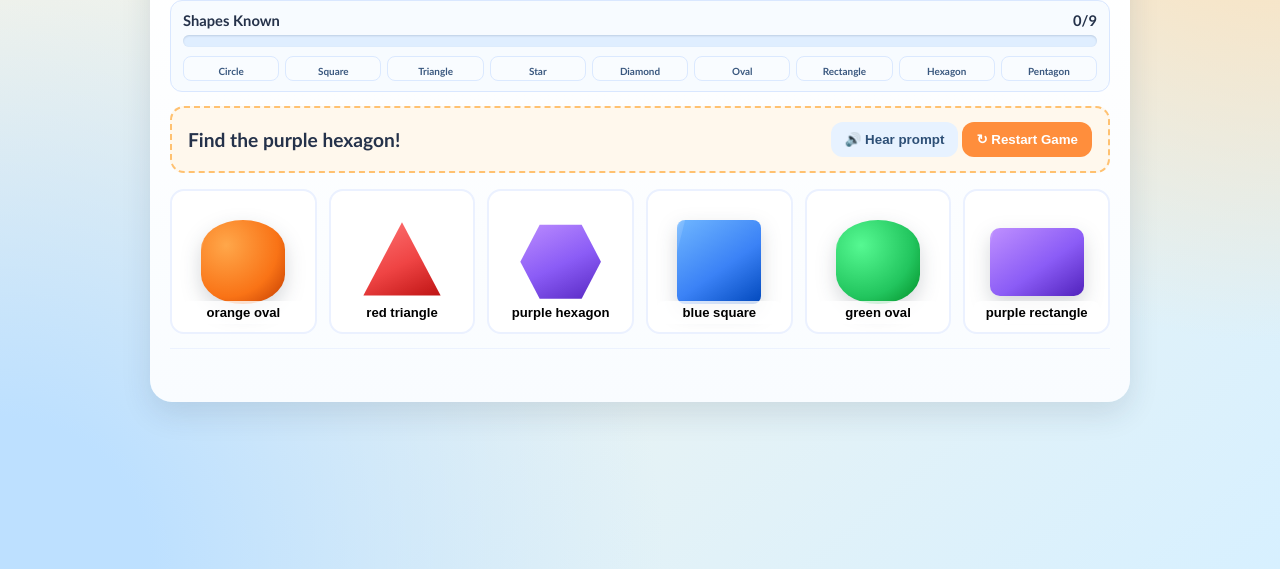
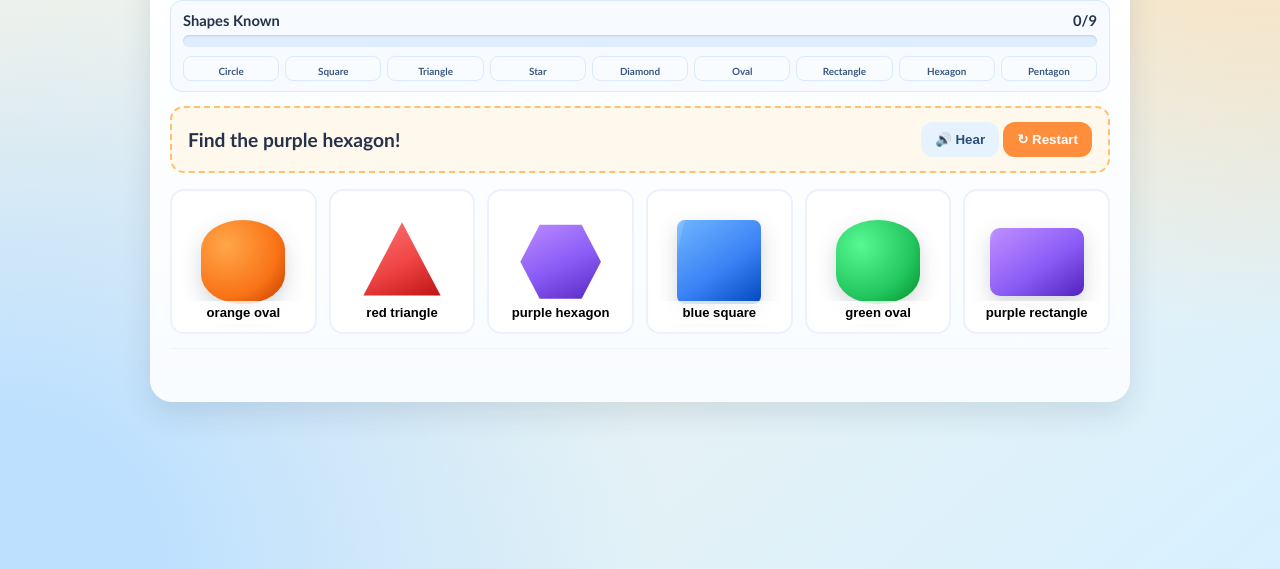
Before and after one commit to mansivachhani/learn-shape, a plain HTML site: page index.html in a window 1280 px wide. Both pictures are taken after a click on the button "Start Safari". Shown: the part 231-800 px from the top of the page. Drawn offline with Linux system fonts and the light colour scheme.

Commit message:
Refine button labels and next-round arrow

```diff
--- a/index.html
+++ b/index.html
@@ -823,8 +823,8 @@
       <section class="prompt">
         <p id="promptText">Tap Start to begin your safari challenge.</p>
         <div>
-          <button id="speakBtn" class="btn btn-alt" type="button">🔊 Hear prompt</button>
-          <button id="startBtn" class="btn btn-main" type="button">↻ Restart Game</button>
+          <button id="speakBtn" class="btn btn-alt" type="button">🔊 Hear</button>
+          <button id="startBtn" class="btn btn-main" type="button">↻ Restart</button>
         </div>
       </section>
 
@@ -832,7 +832,7 @@
 
       <section class="footer">
         <div id="message" class="message"></div>
-        <button id="nextBtn" class="btn btn-main" type="button" hidden>Next Round</button>
+        <button id="nextBtn" class="btn btn-main" type="button" hidden>Next Round →</button>
       </section>
     </div>
   </main>
```
